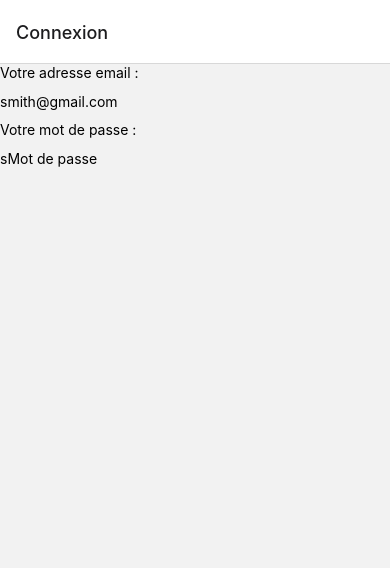
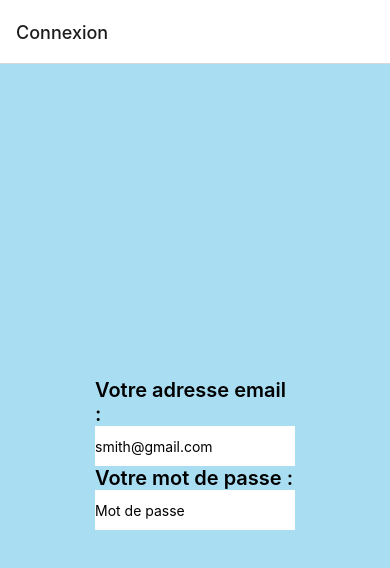
Before and after one commit to Paul-prog44/HealthNorthMobileApp, a React Native app: screen / in a window 390 px wide. Shown: the top 568 px of the page. Built offline with nearby package versions, Linux system fonts and the light colour scheme.

Commit message:
Fix misc connexion page

```diff
--- a/App.js
+++ b/App.js
@@ -30,20 +30,23 @@ function Homepage () {
 }
 
 function Connexion() {
-    const [text, setText] = useState('');
+    const [emailAddress, setEmailAddress] = useState('');
+    const [password, setPassword] = useState('');
     return (
-        <View>
-            <Text>Votre adresse email :</Text>
-            <TextInput name="emailAddress"style={{height: 40}}
+        <View style={{flex:1, flexDirection: "column", backgroundColor:"rgb(169, 221, 242)", justifyContent:"center", alignItems:"center"}}>
+
+            <Text style={{width: 200, fontWeight:600, fontSize:20}}>Votre adresse email :</Text>
+            <TextInput name="emailAddress"style={{height: 40, width: 200, backgroundColor : "white"}}
                         placeholder="smith@gmail.com"
-                        onChangeText={newText => setText(newText)}
-                        defaultValue={text}/>
-            <Text>Votre mot de passe :</Text>
+                        onChangeText={newText => setEmailAddress(newText)}
+                        defaultValue={emailAddress}/>
+
+            <Text style={{width: 200, fontWeight:600, fontSize:20}}>Votre mot de passe :</Text>
             <TextInput name="password"
-                        style={{height: 40}}
-                        placeholder="sMot de passe"
-                        onChangeText={newText => setText(newText)}
-                        defaultValue={text}/>
+                        style={{height: 40, width: 200, backgroundColor : "white"}}
+                        placeholder="Mot de passe"
+                        onChangeText={newText => setPassword(newText)}
+                        defaultValue={password}/>
 
         </View>
     )
@@ -56,7 +59,7 @@ export default function App() {
       <NavigationContainer>
         <Stack.Navigator initialRouteName="Connexion">
             <Stack.Screen name="Homepage" component={Homepage} options={{title:'Accueil'}}/>
-            <Stack.Screen name="Connexion" component={Connexion} />
+            <Stack.Screen name="Connexion" component={Connexion}/>
         </Stack.Navigator>
         </NavigationContainer>
     );
```
